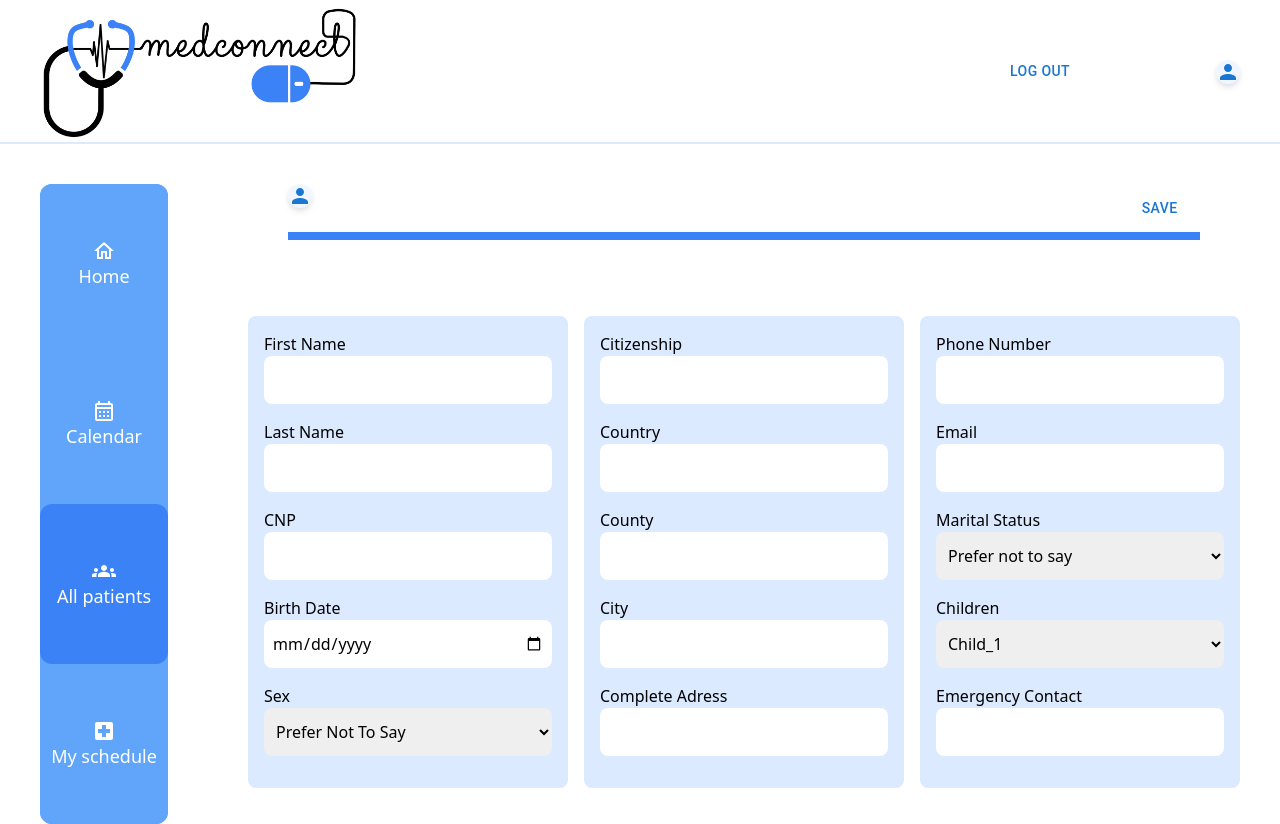
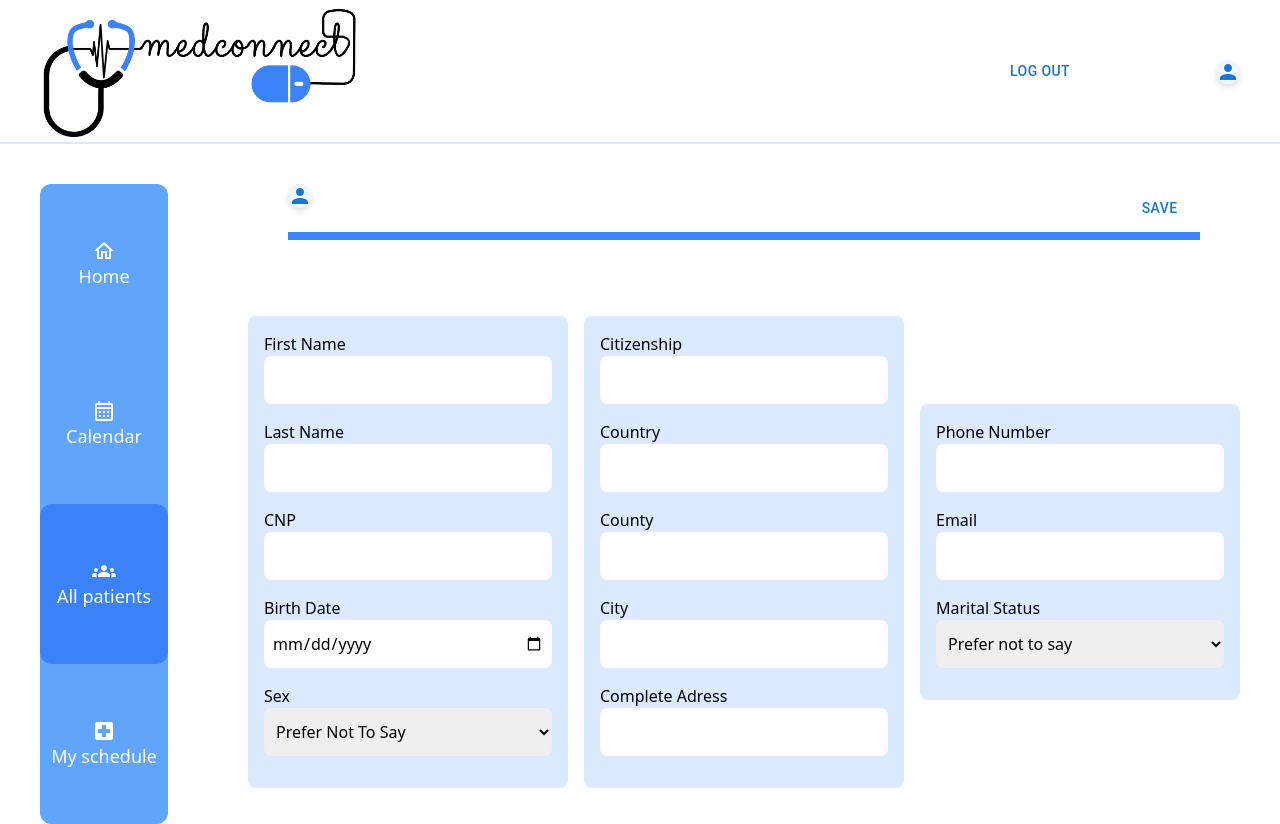
Before and after one commit to LucaStefan112/MedConnect, a Next.js app: page /my-account in a window 1280 px wide. Built offline with nearby package versions, Linux system fonts and the light colour scheme.

Commit message:
Cleaned up front-end elements.

```diff
--- a/components/NewsPannel/NewsPannel.tsx
+++ b/components/NewsPannel/NewsPannel.tsx
@@ -28,6 +28,17 @@ export default function () {
       >
         News
       </p>
+      <ul className='list-disc list-inside'>
+        <li>
+          Create a new appointment right now using the New Appointment feature!
+        </li>
+        <li>
+          Please make sure to update your profile with the latest data and credentials!
+        </li>
+        <li>
+          Check out the new specialized doctors joining our network. Find a specialist for your need!
+        </li>
+      </ul>
     </div>
   )
 }
--- a/components/SearchBar/SearchBar.tsx
+++ b/components/SearchBar/SearchBar.tsx
@@ -35,7 +35,7 @@ export default function SearchBar({ placeholder, className }: IVerticalListProps
       bg-blue-50
       ${className}`}
     >
-      <select className='
+      {/* <select className='
         bg-blue-50 outline-none
         text-blue-900 text-lg
         h-3/4 max-w-[10em]'
@@ -45,7 +45,7 @@ export default function SearchBar({ placeholder, className }: IVerticalListProps
             <option key={ index } value={ person.id }>{ person.name }</option>
           ))
         }
-      </select>
+      </select> */}
 
       <input className='
         text-blue-900 text-lg
--- a/components/UserForm/UserForm.tsx
+++ b/components/UserForm/UserForm.tsx
@@ -70,14 +70,6 @@ export default function UserForm({ user, isChild }: IProps) {
           <option value='single'>Single</option>
           <option value='married'>Married</option>
         </select>
-        <label>Children</label>
-        <select className='input_field' name='children'>
-          <option>Child_1</option>
-          <option>Child_2</option>
-          <option>Child_3</option>
-        </select>
-        <label>Emergency Contact</label>
-        <input type='text' className='input_field' name='emergencyContact' value={ user?.emergencyContact } />
       </div>
       )}
     </form>
```
